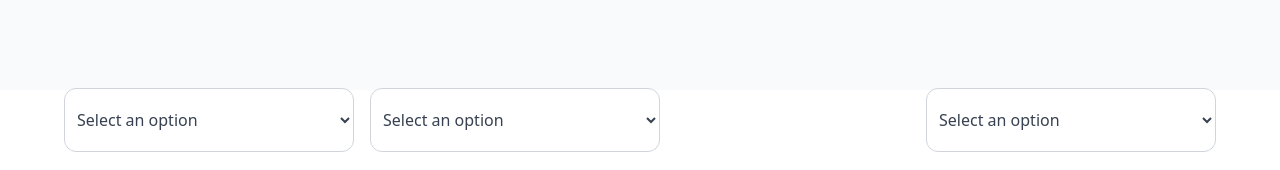
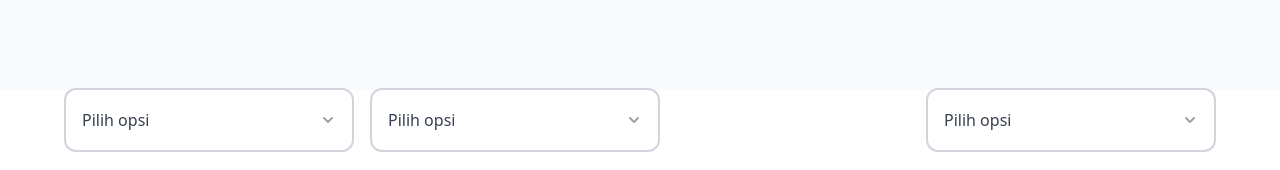
Before and after one commit to roismohammed/undangan-html, a plain HTML site: page index.html in a window 1280 px wide. Shown: the part 782-952 px from the top of the page. Drawn offline with nearby package versions, Linux system fonts and the light colour scheme; a web font is replaced by a local one.

Commit message:
udpate select input

```diff
--- a/index.html
+++ b/index.html
@@ -296,27 +296,48 @@
         <!-- select Input -->
       <div class="flex flex-col md:flex-row justify-between gap-4 md:gap-6">
         <div class="flex flex-col md:flex-row gap-4 w-full md:w-auto">
-            <select class="w-full md:w-[290px] px-2 focus:ring-0 focus-visible:outline-none rounded-xl h-16 bg-white text-gray-700 border border-gray-300 transition duration-200 ease-in-out hover:cursor-pointer">
-                <option value="" disabled selected class="hover:bg-red-400">Select an option</option>
-                <option value="1" class="px-4">Select 1</option>
-                <option value="2">Select 2</option>
+          <div class="relative">
+            <select class="appearance-none w-full md:w-[290px] px-4 pr-10 focus:ring-0 focus:ring-[#6C4E31] focus:border-[#6C4E31] focus-visible:outline-none rounded-xl h-16 bg-white text-gray-700 border-2 border-gray-300 transition-all duration-200 ease-in-out cursor-pointer font-medium">
+                <option value="" disabled selected>Pilih opsi</option>
+                <option value="1">Opsi 1</option>
+                <option value="2">Opsi 2</option>
+                <option value="3">Opsi 3</option>
             </select>
-
-            <select class="w-full md:w-[290px] px-2 focus:ring-0 focus-visible:outline-none rounded-xl h-16 bg-white text-gray-700 border border-gray-300 transition duration-200 ease-in-out hover:cursor-pointer">
-                <option value="" disabled selected>Select an option</option>
-                <option value="1" class="px-4">Select 1</option>
-                <option value="2">Select 2</option>
+            <div class="absolute inset-y-0 right-0 flex items-center pr-4 pointer-events-none text-gray-400">
+                <svg xmlns="http://www.w3.org/2000/svg" class="h-5 w-5" viewBox="0 0 20 20" fill="currentColor">
+                    <path fill-rule="evenodd" d="M5.293 7.293a1 1 0 011.414 0L10 10.586l3.293-3.293a1 1 0 111.414 1.414l-4 4a1 1 0 01-1.414 0l-4-4a1 1 0 010-1.414z" clip-rule="evenodd" />
+                </svg>
+            </div>
+          </div>
+          <div class="relative">
+            <select class="appearance-none w-full md:w-[290px] px-4 pr-10 focus:ring-0 focus:ring-[#6C4E31] focus:border-[#6C4E31] focus-visible:outline-none rounded-xl h-16 bg-white text-gray-700 border-2 border-gray-300 transition-all duration-200 ease-in-out cursor-pointer font-medium">
+                <option value="" disabled selected>Pilih opsi</option>
+                <option value="1">Opsi 1</option>
+                <option value="2">Opsi 2</option>
+                <option value="3">Opsi 3</option>
             </select>
-
+            <div class="absolute inset-y-0 right-0 flex items-center pr-4 pointer-events-none text-gray-400">
+                <svg xmlns="http://www.w3.org/2000/svg" class="h-5 w-5" viewBox="0 0 20 20" fill="currentColor">
+                    <path fill-rule="evenodd" d="M5.293 7.293a1 1 0 011.414 0L10 10.586l3.293-3.293a1 1 0 111.414 1.414l-4 4a1 1 0 01-1.414 0l-4-4a1 1 0 010-1.414z" clip-rule="evenodd" />
+                </svg>
+            </div>
+          </div>
 
         </div>
         <div class="mt- md:mt-0 w-full md:w-auto">
-            <select class="w-full md:w-[290px] px-2 focus:ring-0 focus-visible:outline-none rounded-xl h-16 bg-white text-gray-700 border border-gray-300 transition duration-200 ease-in-out hover:cursor-pointer">
-                <option value="" disabled selected>Select an option</option>
-                <option value="1" class="px-4">Select 1</option>
-                <option value="2">Select 2</option>
+          <div class="relative">
+            <select class="appearance-none w-full md:w-[290px] px-4 pr-10 focus:ring-0 focus:ring-[#6C4E31] focus:border-[#6C4E31] focus-visible:outline-none rounded-xl h-16 bg-white text-gray-700 border-2 border-gray-300 transition-all duration-200 ease-in-out cursor-pointer font-medium">
+                <option value="" disabled selected>Pilih opsi</option>
+                <option value="1">Opsi 1</option>
+                <option value="2">Opsi 2</option>
+                <option value="3">Opsi 3</option>
             </select>
-
+            <div class="absolute inset-y-0 right-0 flex items-center pr-4 pointer-events-none text-gray-400">
+                <svg xmlns="http://www.w3.org/2000/svg" class="h-5 w-5" viewBox="0 0 20 20" fill="currentColor">
+                    <path fill-rule="evenodd" d="M5.293 7.293a1 1 0 011.414 0L10 10.586l3.293-3.293a1 1 0 111.414 1.414l-4 4a1 1 0 01-1.414 0l-4-4a1 1 0 010-1.414z" clip-rule="evenodd" />
+                </svg>
+            </div>
+          </div>
         </div>
       </div>
 
@@ -447,7 +468,7 @@
     </div>
     <script>
 
-// Existing scroll functions
+
 function scrollUp() {
     const atas = document.getElementById('atas');
     if (atas) {
@@ -462,7 +483,6 @@ function handleScrollToTemplate() {
     }
 }
 
-// Mobile menu functionality
 let isOpen = false;
 const menuButton = document.getElementById('menu-button');
 const mobileMenu = document.getElementById('mobile-menu');
@@ -480,7 +500,6 @@ closeMenuButton.addEventListener('click', () => {
     mobileMenu.classList.add('-translate-x-full');
 });
 
-// New scroll-based visibility functionality
 let lastScrollTop = 0;
 const whatsappLink = document.querySelector('a[href*="wa.me"]');
 
@@ -488,11 +507,9 @@ window.addEventListener('scroll', function() {
     let currentScroll = window.pageYOffset || document.documentElement.scrollTop;
 
     if (currentScroll > lastScrollTop) {
-        // Scrolling down
         whatsappLink.classList.remove('opacity-100');
         whatsappLink.classList.add('opacity-0', 'pointer-events-none');
     } else {
-        // Scrolling up
         whatsappLink.classList.remove('opacity-0', 'pointer-events-none');
         whatsappLink.classList.add('opacity-100');
     }
--- a/style.css
+++ b/style.css
@@ -63,3 +63,31 @@
   src: url(https://fonts.bunny.net/figtree/files/figtree-latin-ext-600-normal.woff2) format('woff2'), url(https://fonts.bunny.net/figtree/files/figtree-latin-ext-600-normal.woff) format('woff');
   unicode-range: U+0100-02AF,U+0304,U+0308,U+0329,U+1E00-1E9F,U+1EF2-1EFF,U+2020,U+20A0-20AB,U+20AD-20C0,U+2113,U+2C60-2C7F,U+A720-A7FF;
 }
+
+select option {
+  padding: 1rem;
+}
+
+/* Untuk Firefox */
+select {
+  -moz-padding-start: 1rem;
+}
+
+/* Untuk Chrome dan Safari */
+select::-webkit-scrollbar {
+  width: 8px;
+}
+
+select::-webkit-scrollbar-track {
+  background: #f1f1f1;
+  border-radius: 4px;
+}
+
+select::-webkit-scrollbar-thumb {
+  background: #888;
+  border-radius: 4px;
+}
+
+select::-webkit-scrollbar-thumb:hover {
+  background: #555;
+}
```
